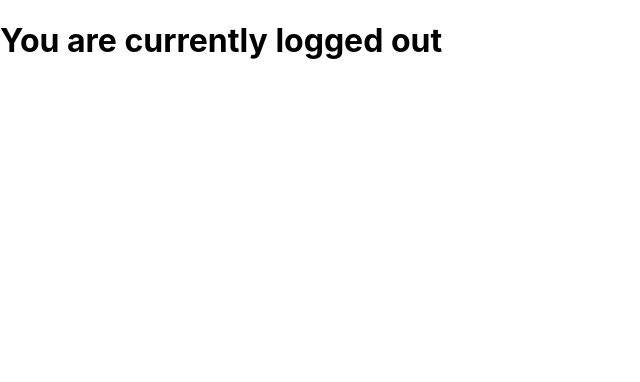
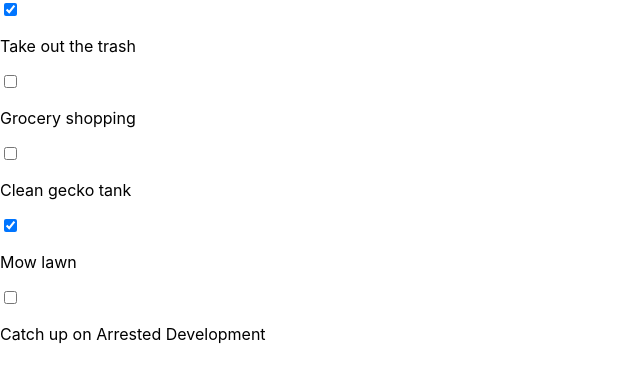
Before and after one commit to schwarro/scrimba, a React (Create React App) app in the folder practice/: page / in a window 1280 px wide. Shown: the top 382 px of the page, without its empty margins (0-640 px from the left). Built offline with nearby package versions, Linux system fonts and the light colour scheme.

Commit message:
working with state

```diff
--- a/practice/src/App.js
+++ b/practice/src/App.js
@@ -1,33 +1,34 @@
-import React, {Component} from "react"
+/*
+In the previous iteration of this todo list app, we pulled in todos data from a JSON file and mapped over it to display the todo items.
 
-// Given a stateless functional component, add state to it
-// state should have a property called `isLoggedIn` which is a boolean
-// (true if logged in, false if not)
-// Then, give your best shot at rendering the word "in" if the user is logged in
-// or "out" if the user is logged out.
+Eventually we'll want to be able to modify the data, which will only happen if we've "loaded" the data in to the component's state
+
+Challenge: Change the <App /> component into a stateful class component and load the imported `todosData` into state.
+*/
+
+import React, { Component }  from "react"
+import TodoItem from "./TodoItem"
+import todosData from "./todosData"
 
 class App extends Component {
     constructor() {
         super()
         this.state = {
-            loggedIn: false
+            todos: todosData
         }
     }
 
+
     render() {
-          let x
+        const todoItems = this.state.todos.map(item => <TodoItem key={item.id} item={item}/>)
 
-          if(this.state.loggedIn){
-              x = "in";
-          } else {
-              x = "out";
-          }
         return (
-            <div>
-                <h1>You are currently logged {x}</h1>
+            <div className="todo-list">
+                {todoItems}
             </div>
         )
     }
+
 }
 
 export default App
--- /dev/null
+++ b/practice/src/TodoItem.js
@@ -0,0 +1,12 @@
+import React from "react"
+
+function TodoItem(props) {
+    return (
+        <div className="todo-item">
+            <input type="checkbox" checked={props.item.completed}/>
+            <p>{props.item.text}</p>
+        </div>
+    )
+}
+
+export default TodoItem
--- /dev/null
+++ b/practice/src/todosData.js
@@ -0,0 +1,29 @@
+const todosData = [
+    {
+        id: 1,
+        text: "Take out the trash",
+        completed: true
+    },
+    {
+        id: 2,
+        text: "Grocery shopping",
+        completed: false
+    },
+    {
+        id: 3,
+        text: "Clean gecko tank",
+        completed: false
+    },
+    {
+        id: 4,
+        text: "Mow lawn",
+        completed: true
+    },
+    {
+        id: 5,
+        text: "Catch up on Arrested Development",
+        completed: false
+    }
+]
+
+export default todosData
```
